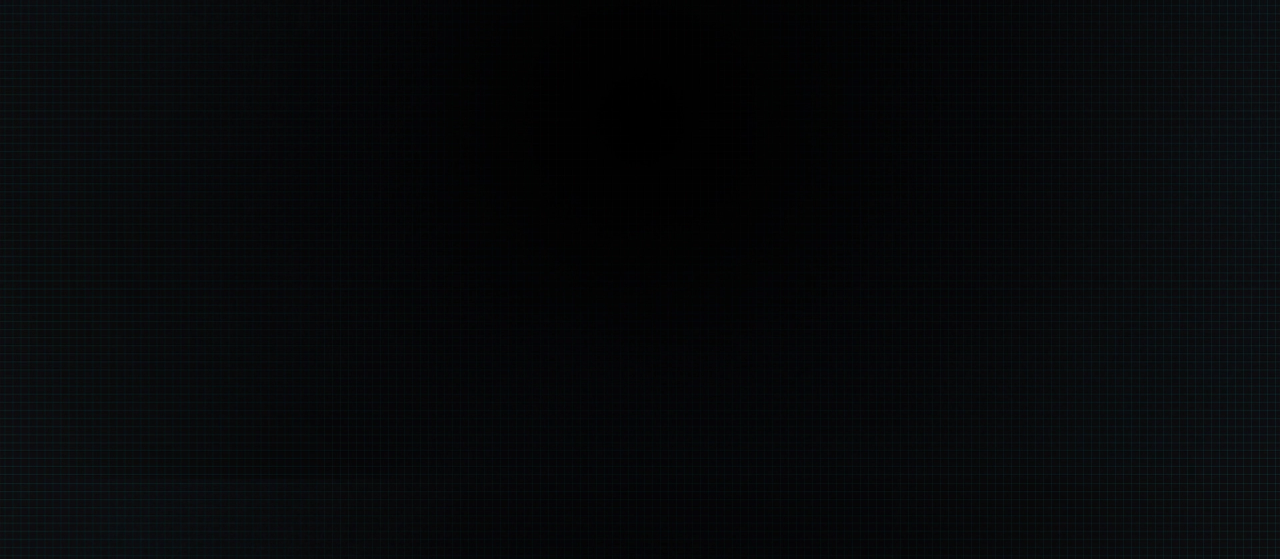
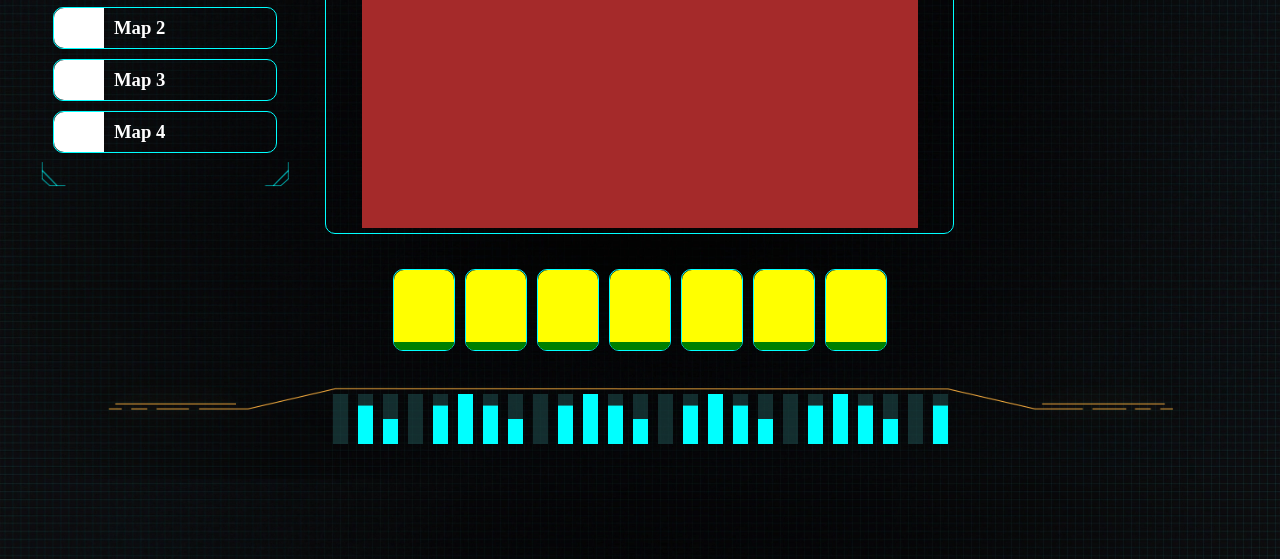
Before and after one commit to Ennlco/JDR-Star-Wars, a plain HTML site: page Page_Carte.html in a window 1280 px wide. Shown: the part 241-800 px from the top of the page. Drawn offline with Linux system fonts and the light colour scheme; a web font is replaced by a local one.

Commit message:
ajout forme page carte, modif dimensions cards magasin

```diff
--- a/Page_Carte.html
+++ b/Page_Carte.html
@@ -8,6 +8,7 @@
         <title>JDR Star Wars Carte</title>
 
         <link rel="stylesheet" href="Styles/Style.css" />
+        <link rel="stylesheet" href="Styles/Map.css">
         <link rel="stylesheet" href="Styles/Navigation_Menu.css">
         <link rel="stylesheet" href="Styles/Barre_Animation.css">
 
@@ -43,6 +44,78 @@
             </nav>
         </header>
 
+        <main>
+            <div class="caontent-all">
+                <div class="content_map">
+                    <div class="border_content_top">
+                        <img src="./Ressource/Image/Border_content.png" alt="." class="img_border">
+                    </div>
+                    <div class="last_map_content">
+                        <div class="content_old_map contour">
+                            <div class="img_map"></div>
+                            <h3 class="name_map">Map 1</h3>
+                        </div>
+                        <div class="content_old_map contour">
+                            <div class="img_map"></div>
+                            <h3 class="name_map">Map 2</h3>
+                        </div>
+                        <div class="content_old_map contour">
+                            <div class="img_map"></div>
+                            <h3 class="name_map">Map 3</h3>
+                        </div>
+                        <div class="content_old_map contour">
+                            <div class="img_map"></div>
+                            <h3 class="name_map">Map 4</h3>
+                        </div>
+                    </div>
+                    <div class="border_content_down">
+                        <img src="./Ressource/Image/Border_content.png" alt="." class="img_border">
+                    </div>
+                </div>
+                <div class="now_map contour">
+                    <div class="load_map"></div>
+                </div>
+                <div class="widget">
+                    <div class="border_content_top">
+                        <img src="./Ressource/Image/Border_content.png" alt="." class="img_border">
+                    </div>
+                    <div class="border_content_down">
+                        <img src="./Ressource/Image/Border_content.png" alt="." class="img_border">
+                    </div>
+                </div>
+            </div>
+            <div class="initiative_fight">
+                <div class="initiative contour">
+                    <div class="img_token"></div>
+                    <div class="life"></div>
+                </div>
+                <div class="initiative contour">
+                    <div class="img_token"></div>
+                    <div class="life"></div>
+                </div>
+                <div class="initiative contour">
+                    <div class="img_token"></div>
+                    <div class="life"></div>
+                </div>
+                <div class="initiative contour">
+                    <div class="img_token"></div>
+                    <div class="life"></div>
+                </div>
+                <div class="initiative contour">
+                    <div class="img_token"></div>
+                    <div class="life"></div>
+                </div>
+                <div class="initiative contour">
+                    <div class="img_token"></div>
+                    <div class="life"></div>
+                </div>
+                <div class="initiative contour">
+                    <div class="img_token"></div>
+                    <div class="life"></div>
+                </div>
+            </div>
+        </main>
+
         <footer>
             <div class="contentBarreAnimation">
                 <div class="imgFooter">
--- /dev/null
+++ b/Styles/Map.css
@@ -0,0 +1,128 @@
+main{
+    display: flex;
+    flex-direction: column;
+    align-items: center;
+    box-sizing: border-box;
+    padding: 10px;
+}
+
+.caontent-all{
+    display: flex;
+    justify-content: space-around;
+    margin: 30px 0px;
+}
+
+.contour{
+    border: 1px solid aqua;
+    border-radius: 10px;
+}
+
+.content_map, .widget{
+    display: flex;
+    flex-direction: column;
+    align-items: center;
+    box-sizing: border-box;
+    width: 20%;
+    height: 100%;
+    min-height: 100px;
+}
+
+.border_content_top, .border_content_down{
+    position: relative;
+    width: 100%;
+    height: 3%;
+}
+
+.border_content_top, .border_content_fight_top{
+    top: 0px;
+}
+.border_content_down, .border_content_fight_down{
+    bottom: 0px;
+    rotate: 180deg;
+}
+
+.img_border{
+    width: 100%;
+}
+
+.img_border_fight{
+    width: 100%;
+    height: 40px;
+}
+
+.last_map_content{
+    display: flex;
+    flex-direction: column;
+    align-items: center;
+    width: 90%;
+    padding: 5px;
+    gap: 10px;
+}
+
+.content_old_map{
+    display: flex;
+    flex-direction: row;
+    align-items: center;
+    width: 100%;
+    height: 40px;
+    gap: 10px;
+}
+
+.content_old_map:hover{
+    transform: scale(1.02);
+}
+
+
+.img_map{
+    width: 50px;
+    height: 100%;
+    background-color: white;
+    border-radius: 10px 0px 0px 10px;
+}
+.name_map{
+    color: white;
+}
+
+.now_map{
+    display: flex;
+    flex-direction: column;
+    width: 50%;
+    height: 300px;
+    padding: 5px;
+}
+.load_map{
+    width: 90%;
+    height: 100%;
+    background-color: brown;
+    margin: 0px auto;
+}
+
+.initiative_fight{
+    display: flex;
+    flex-direction: row;
+    height: 80px;
+    padding: 5px;
+    gap: 10px;
+}
+
+.initiative{
+    height: 100%;
+    width: 60px;
+}
+
+.initiative:hover{
+    transform: scale(1.02);
+}
+
+.img_token{
+    height: 90%;
+    width: 100%;
+    background-color: yellow;
+    border-radius: 10px 10px 0px 0px;
+}
+.life{
+    height: 10%;
+    width: 100%;
+    background-color: green;
+    border-radius: 0px 0px 10px 10px;
+}
```
Also changed, not shown: Styles/Magazin.css (+9 -8 lines), Ressource/Image/Border_content.png (added), Ressource/Image/Border_content_bottom.png (added).
